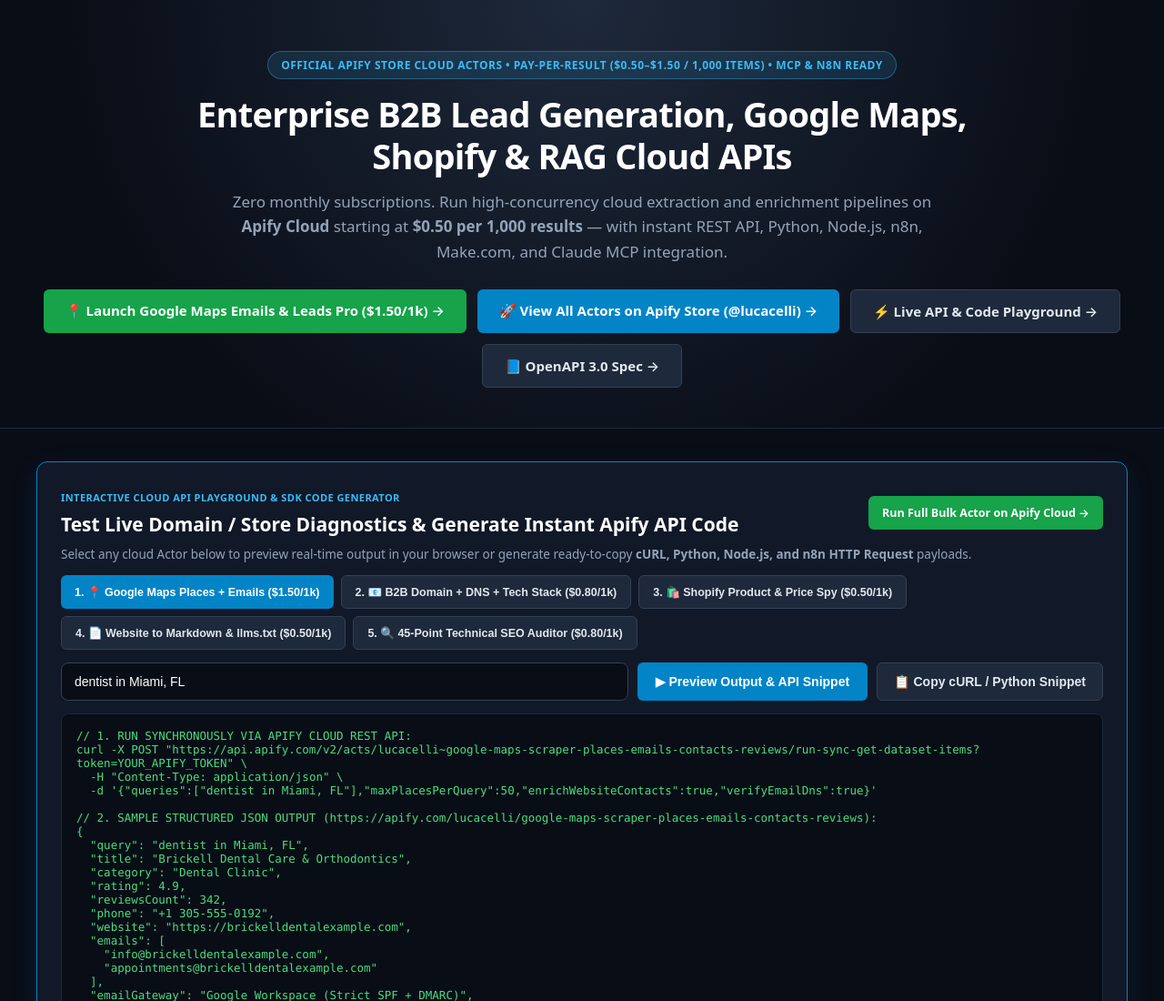
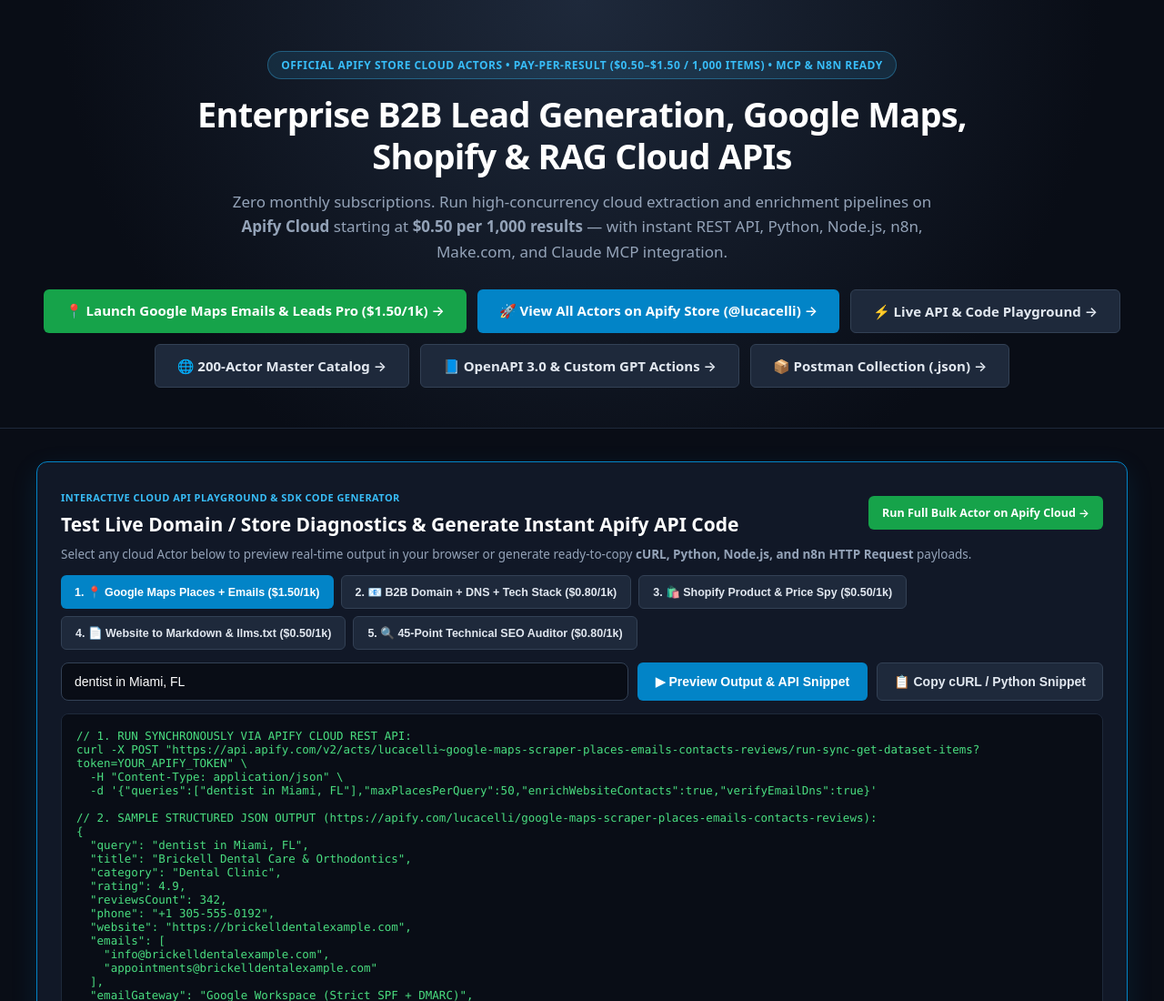
Before and after one commit to ocakciomursel-pixel/b2b-domain-contact-tech-enricher, a plain HTML site: page index.html in a window 1280 px wide. Shown: the top 1100 px of the page at 91% size. Drawn offline with Linux system fonts and the light colour scheme.

Commit message:
feat(v8.1): add 200-catalog and Postman/Custom-GPT hero buttons

```diff
--- a/index.html
+++ b/index.html
@@ -54,7 +54,9 @@
       <a class="btn green" style="font-size:15px;padding:13px 24px" href="https://apify.com/lucacelli/google-maps-scraper-places-emails-contacts-reviews" target="_blank" rel="noopener">📍 Launch Google Maps Emails & Leads Pro ($1.50/1k) →</a>
       <a class="btn" style="font-size:15px;padding:13px 24px" href="https://apify.com/lucacelli" target="_blank" rel="noopener">🚀 View All Actors on Apify Store (@lucacelli) →</a>
       <a class="btn secondary" style="font-size:15px;padding:13px 24px" href="#interactive-playground">⚡ Live API & Code Playground →</a>
-      <a class="btn secondary" style="font-size:15px;padding:13px 24px" href="./api-docs.html">📘 OpenAPI 3.0 Spec →</a>
+      <a class="btn secondary" style="font-size:15px;padding:13px 24px" href="./catalog-200.html">🌐 200-Actor Master Catalog →</a>
+      <a class="btn secondary" style="font-size:15px;padding:13px 24px" href="./api-docs.html">📘 OpenAPI 3.0 & Custom GPT Actions →</a>
+      <a class="btn secondary" style="font-size:15px;padding:13px 24px" href="./postman-collection.json" download>📦 Postman Collection (.json) →</a>
     </div>
   </header>
 
```
